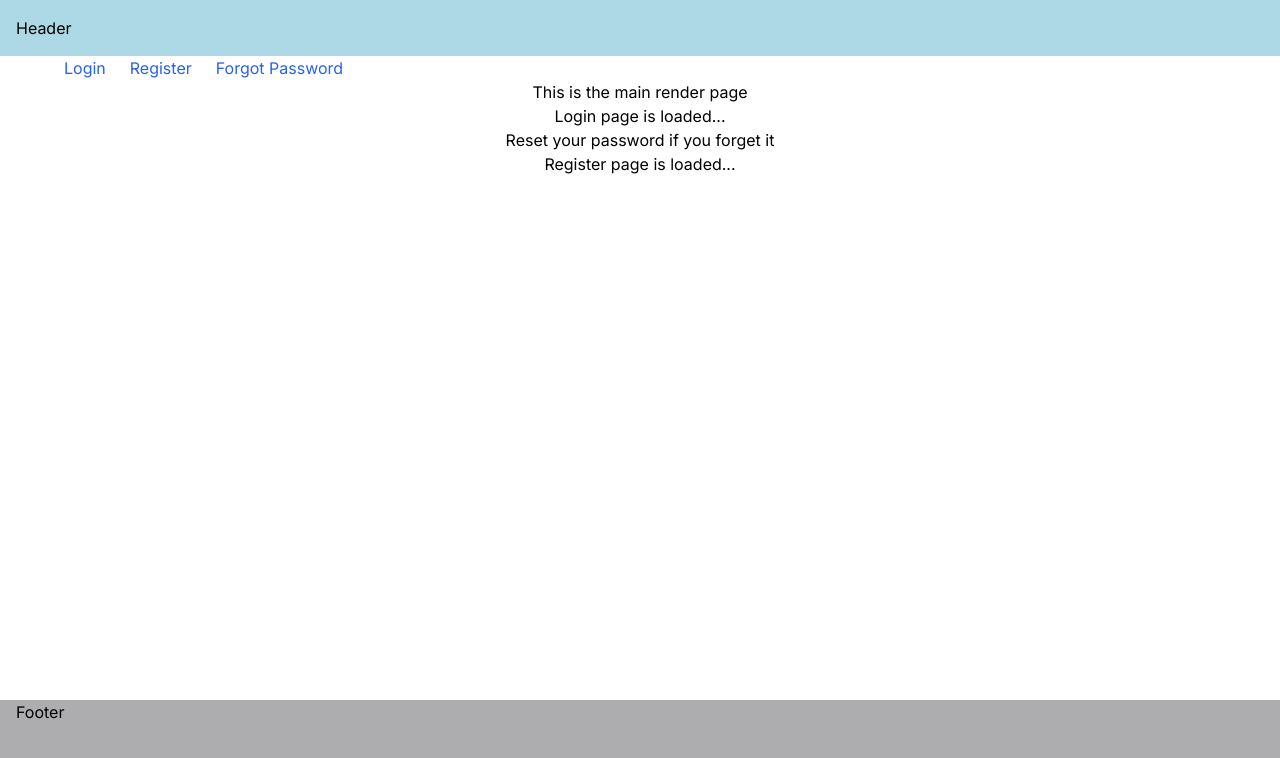
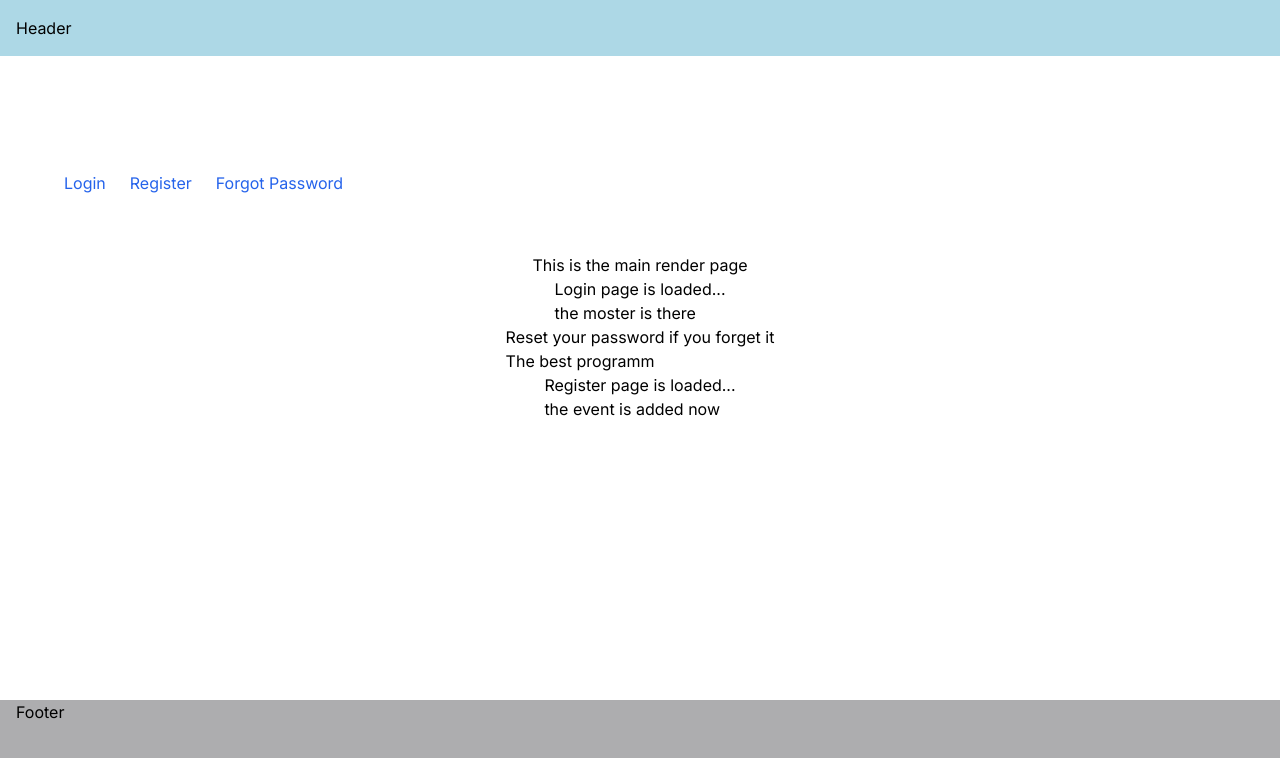
Before and after one commit to tchasinga/mastering-next, a Next.js app: page /mainrender in a window 1280 px wide. Shown: the top 758 px of the page. Built offline with nearby package versions, Linux system fonts and the light colour scheme.

Commit message:
some new updating

```diff
--- a/src/app/(auth)/forget-password/page.tsx
+++ b/src/app/(auth)/forget-password/page.tsx
@@ -4,6 +4,7 @@ export default function ForgetPassword() {
   return (
     <div>
          <h1>Reset your password if you forget it</h1>
+         <h2>The best programm</h2>
     </div>
   )
 }
--- a/src/app/(auth)/layout.tsx
+++ b/src/app/(auth)/layout.tsx
@@ -17,8 +17,8 @@ export default function AuthLayout({
 }) {
   const pathname = usePathname()
   return (
-    <div className='max-w-6xl mx-auto '>
-      <div className="flex gap-3">
+    <div className='max-w-6xl mx-auto'>
+      <div className="flex gap-3 mt-[10%]">
       {navLinks.map((links) =>{
         const isActive = pathname.startsWith(links.href)
         return (
@@ -28,7 +28,7 @@ export default function AuthLayout({
         )
       })}
       </div>
-      <div className='flex flex-col justify-center items-center'>
+      <div className='flex flex-col justify-center items-center my-[5%]'>
         <div className=''>
           {children}
         </div>
--- a/src/app/(auth)/login/page.tsx
+++ b/src/app/(auth)/login/page.tsx
@@ -4,6 +4,7 @@ export default function Login() {
   return (
     <div className='max-w-6xl mx-auto'>
         <h1>Login page is loaded...</h1>
+        <h2>the moster is there</h2>
     </div>
   )
 }
--- a/src/app/(auth)/register/page.tsx
+++ b/src/app/(auth)/register/page.tsx
@@ -4,6 +4,7 @@ export default function Register() {
   return (
     <div className='max-w-6xl mx-auto'>
         <h1>Register page is loaded...</h1>
+        <h3>the event is added now</h3>
     </div>
   )
 }
```
